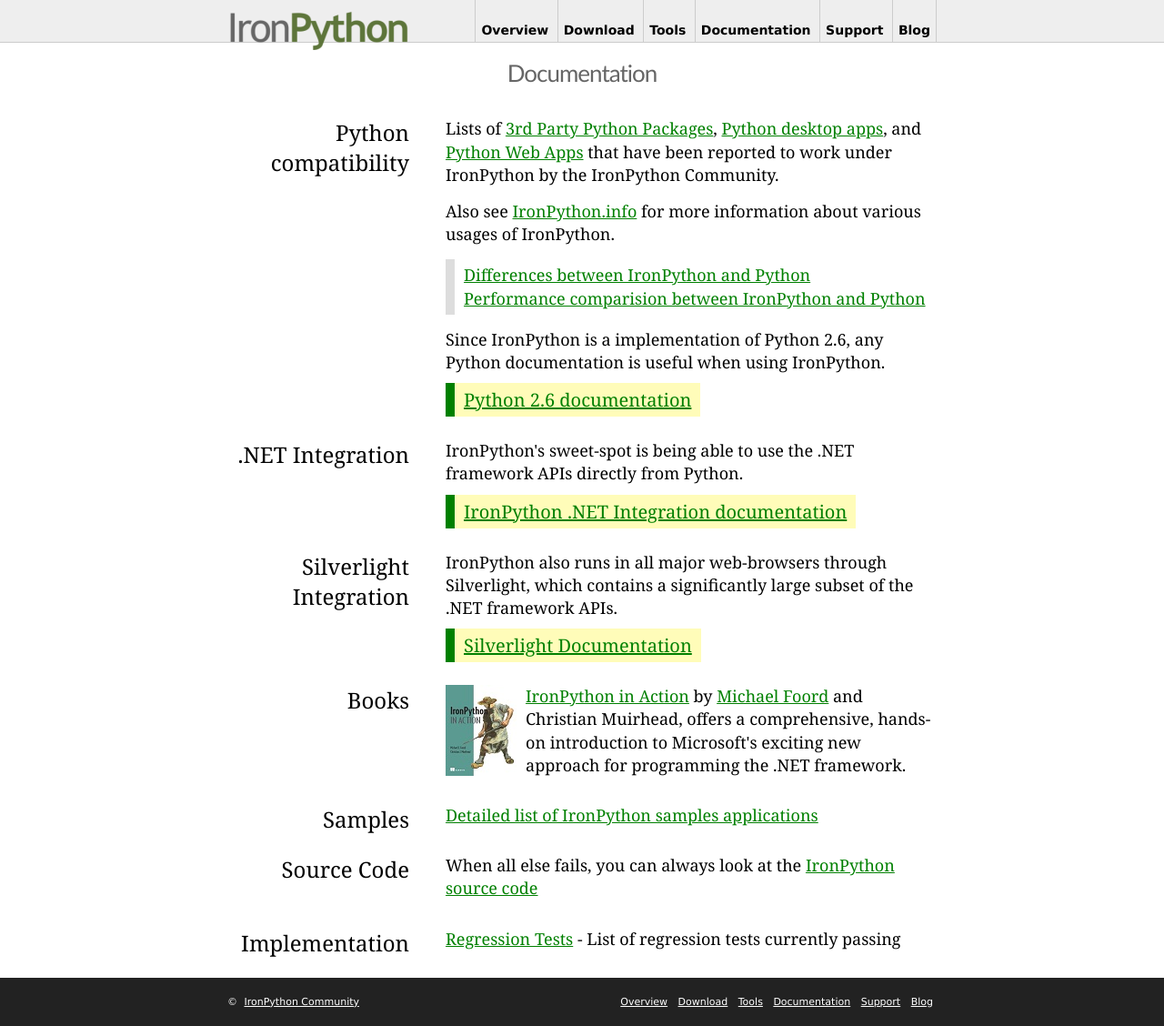
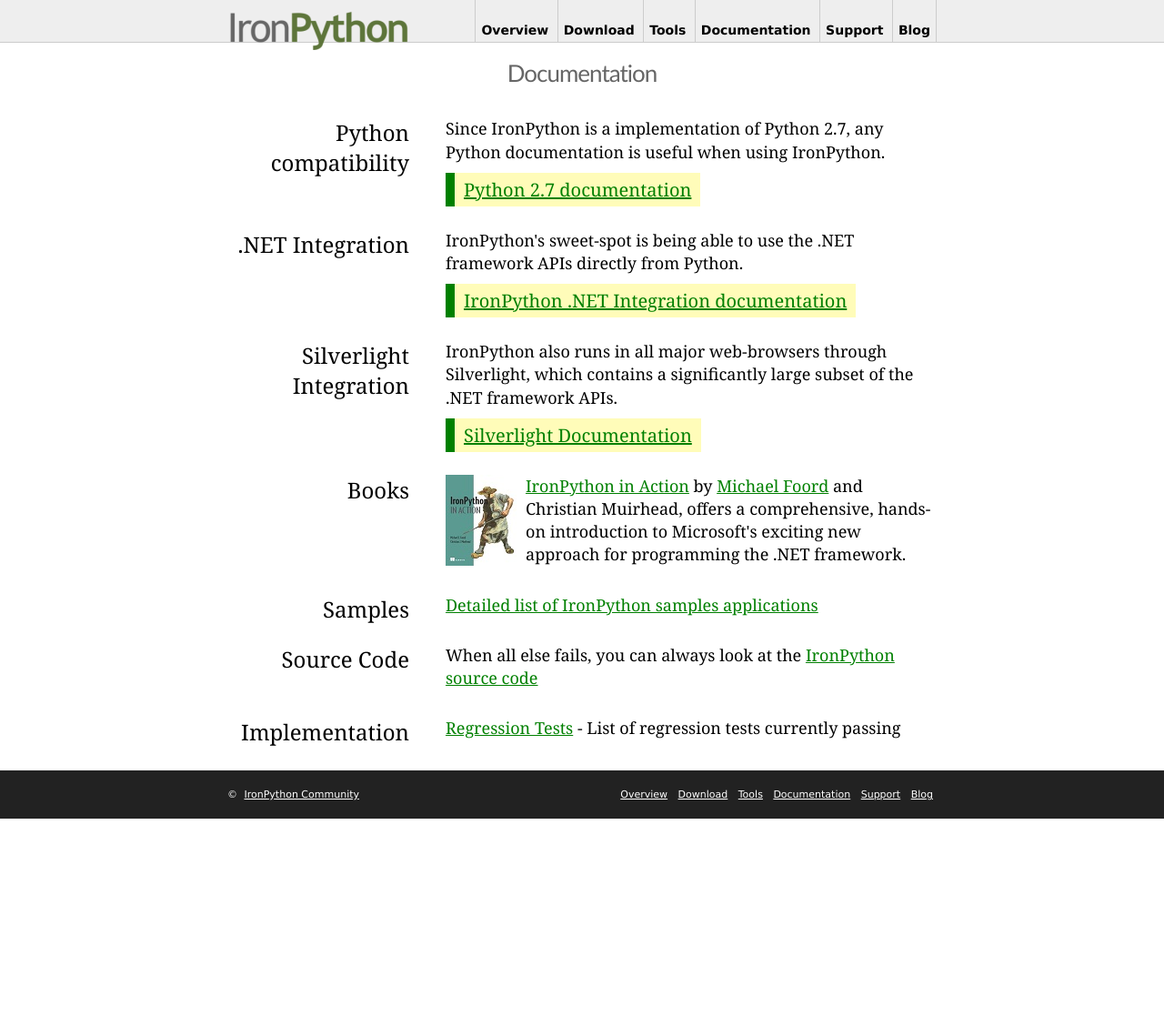
Before and after one commit to IronLanguages/ironpython.net, a Jekyll site: the page built from documentation/index.html, in a window 1280 px wide. Shown: the whole page at 91% size. Built offline with Jekyll 4.4.1, drawn with Linux system fonts in a browser that asks for light colours; after the commit the page ends 900 px from its top, so only the background shows below that.

Commit message:
Fix #4 - Update links to Python documentation.

```diff
--- a/documentation/index.html
+++ b/documentation/index.html
@@ -5,19 +5,10 @@
 ---
 <div class="section" id="python-compatibility">
 <h1>Python compatibility</h1>
-<p>Lists of <a class="reference external" href="http://www.ironpython.info/index.php/Third-Party_Library_Compatibility">3rd Party Python Packages</a>, <a class="reference external" href="http://www.ironpython.info/index.php/Application_Compatibility">Python desktop apps</a>, and
-<a class="reference external" href="http://www.ironpython.info/index.php/Web_Application_Compatibility">Python Web Apps</a> that have been reported to work under IronPython by the
-IronPython Community.</p>
-<p>Also see <a class="reference external" href="http://www.ironpython.info">IronPython.info</a> for more information about various usages of
-IronPython.</p>
-<div class="strip container">
-<p><a class="reference external" href="http://ironpython.codeplex.com/wikipage?title=Differences">Differences between IronPython and Python</a></p>
-<p><a class="reference external" href="http://ironpython.codeplex.com/wikipage?title=IronPython%20Performance">Performance comparision between IronPython and Python</a></p>
-</div>
-<p>Since IronPython is a implementation of Python 2.6, any Python documentation is
+<p>Since IronPython is a implementation of Python 2.7, any Python documentation is
 useful when using IronPython.</p>
 <div class="download col container">
-<a class="reference external" href="http://docs.python.org">Python 2.6 documentation</a></div>
+<a class="reference external" href="https://docs.python.org/2.7/">Python 2.7 documentation</a></div>
 </div>
 <div class="section" id="net-integration">
 <h1>.NET Integration</h1>
```
